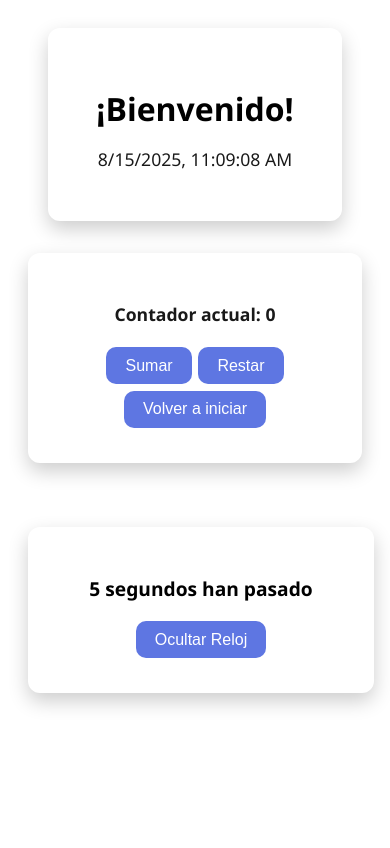
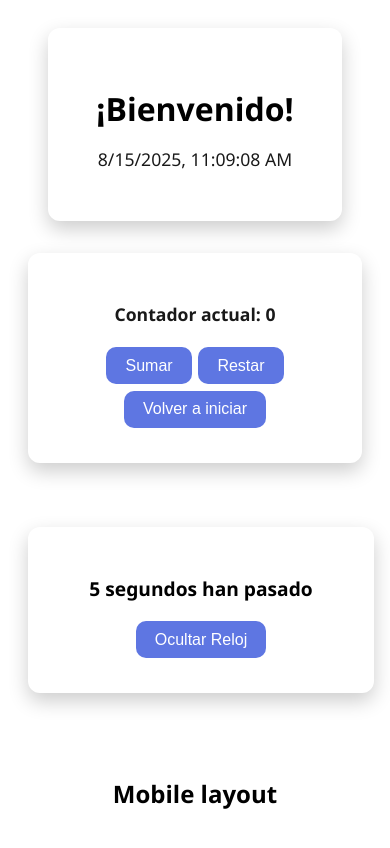
Before and after one commit to raquelruz/react-useeffect-lab, a React (Vite) app: page / in a window 390 px wide. Shown: the top 848 px of the page. Built offline with nearby package versions, Linux system fonts and the light colour scheme.

Commit message:
feat(component) add responsive label

```diff
--- a/src/App.jsx
+++ b/src/App.jsx
@@ -3,6 +3,7 @@ import "./App.css";
 import { AutoRefreshingClock } from "./components/AutoRefreshingClock/AutoRefreshingClock";
 import { CounterPreview } from "./components/CounterPreview/CounterPreview";
 import { WelcomeMessage } from "./components/WelcomeMessage/WelcomeMessage";
+import { ResponsiveLabel } from "./components/ResponsiveLabel/ResponsiveLabel";
 
 export const App = () => {
 	const [showClock, setShowClock] = useState(true);
@@ -21,6 +22,8 @@ export const App = () => {
 					</button>
 				</div>
 
+        <ResponsiveLabel />
+
 			</div>
 		</>
 	);
--- /dev/null
+++ b/src/components/ResponsiveLabel/ResponsiveLabel.css
@@ -0,0 +1,13 @@
+.responsivelabel-container {
+	background-color: rgba(255, 255, 255, 0.1);
+	padding: 2rem 3rem;
+	border-radius: 12px;
+	box-shadow: 0 8px 20px rgba(0, 0, 0, 0.2);
+	text-align: center;
+	backdrop-filter: blur(6px);
+}
+
+.responsive-label h2 {
+	color: #1e3a8a;
+	font-size: 1.5rem;
+}
--- /dev/null
+++ b/src/components/ResponsiveLabel/ResponsiveLabel.jsx
@@ -0,0 +1,29 @@
+import { useState, useEffect } from "react";
+
+export const ResponsiveLabel = () => {
+	const [layout, setLayout] = useState(
+		window.innerWidth < 768 ? "Mobile layout" : "Desktop layout"
+	);
+
+	useEffect(() => {
+		const handleResize = () => {
+			if (window.innerWidth < 768) {
+				setLayout("Mobile layout");
+			} else {
+				setLayout("Desktop layout");
+			}
+		};
+
+		window.addEventListener("resize", handleResize);
+
+		return () => {
+			window.removeEventListener("resize", handleResize);
+		};
+	}, []);
+
+	return (
+		<div className="responsivelabel-container">
+			<h2>{layout}</h2>
+		</div>
+	);
+};
```
